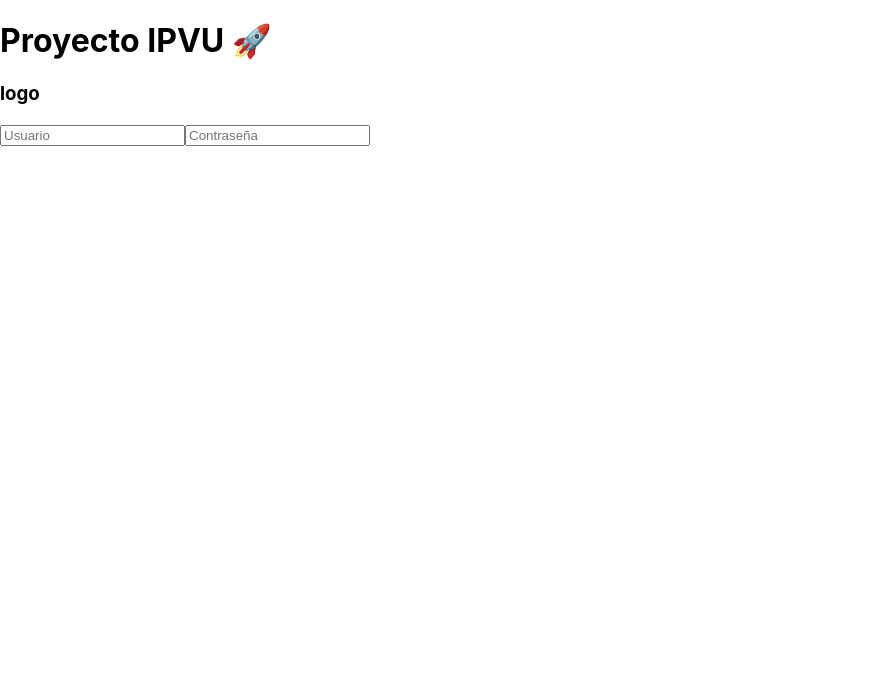
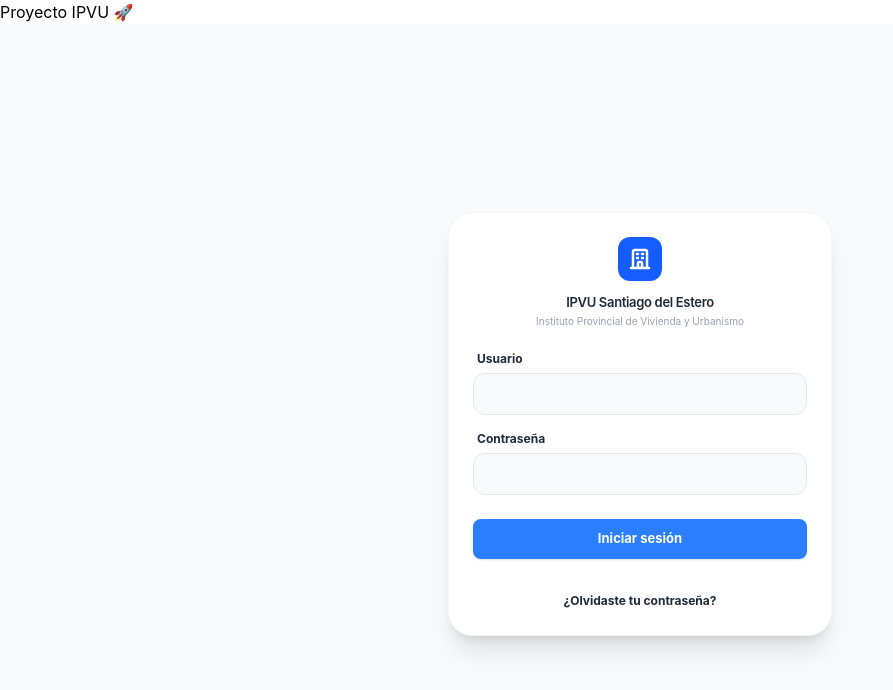
Before and after one commit to lucasdiaz7/proyecto-ipvu, a React (Create React App) app in the folder client/: page / in a window 1280 px wide. Shown: the top 690 px of the page, without its empty margins (0-893 px from the left). Built offline with nearby package versions, Linux system fonts and the light colour scheme.

Commit message:
agregando estilos a componente login

```diff
--- a/client/public/index.html
+++ b/client/public/index.html
@@ -4,6 +4,7 @@
     <meta charset="utf-8" />
     <link rel="icon" href="%PUBLIC_URL%/favicon.ico" />
     <meta name="viewport" content="width=device-width, initial-scale=1" />
+    <script src="https://cdn.jsdelivr.net/npm/@tailwindcss/browser@4"></script>
     <meta name="theme-color" content="#000000" />
     <meta
       name="description"
--- a/client/src/App.js
+++ b/client/src/App.js
@@ -1,4 +1,4 @@
-import Login from "./components/login/Login";
+import Login from "./components/login/login.jsx";
 
 function App() {
   return (
--- a/client/src/components/login/login.jsx
+++ b/client/src/components/login/login.jsx
@@ -2,12 +2,62 @@
 
 const Login = () => {
     return (
-        <div>
-            <h3>logo</h3>
-            <input type="text" placeholder='Usuario' />
-            <input type="password" placeholder='Contraseña' />
+        <div class="flex min-h-screen items-center justify-center bg-gray-50 p-4">
+
+            <div class="w-full max-w-sm rounded-3xl bg-white p-6 shadow-xl border border-gray-100">
+
+                <div class="flex flex-col items-center mb-6">
+
+                    <div class="bg-blue-600 p-2.5 rounded-xl mb-3">
+
+                        <svg class="w-6 h-6 text-white" fill="none" stroke="currentColor" viewBox="0 0 24 24" xmlns="http://www.w3.org/2000/svg">
+                            <path strokeLinecap="round" strokeLinejoin="round" strokeWidth="2.5" d="M19 21V5a2 2 0 00-2-2H7a2 2 0 00-2 2v16m14 0h2m-2 0h-5m-9 0H3m2 0h5M9 7h1m-1 4h1m4-4h1m-1 4h1m-5 10v-5a1 1 0 011-1h2a1 1 0 011 1v5m-4 0h4" />
+                        </svg>
+                    </div>
+
+
+                    <h3 class="text-gray-800 font-semibold text-[13px] tracking-tight">IPVU Santiago del Estero</h3>
+                    <p class="text-gray-400 text-[10px] mt-0.5 text-center leading-tight">
+                        Instituto Provincial de Vivienda y Urbanismo
+                    </p>
+                </div>
+
+
+                <div class="space-y-4">
+
+
+                    <div class="flex flex-col gap-1.5">
+                        <label class="text-gray-800 font-bold text-xs ml-1">Usuario</label>
+                        <input
+                            type="text"
+                            class="w-full px-3.5 py-2.5 text-sm rounded-xl border border-gray-200 bg-gray-50 focus:outline-none focus:ring-1 focus:ring-blue-400 focus:border-blue-400 focus:bg-white transition-all duration-200"
+                        />
+                    </div>
+
+
+                    <div class="flex flex-col gap-1.5">
+                        <label class="text-gray-800 font-bold text-xs ml-1">Contraseña</label>
+                        <input
+                            type="password"
+                            class="w-full px-3.5 py-2.5 text-sm rounded-xl border border-gray-200 bg-gray-50 focus:outline-none focus:ring-1 focus:ring-blue-400 focus:border-blue-400 focus:bg-white transition-all duration-200"
+                        />
+                    </div>
+
+
+                    <button class="w-full bg-blue-500 hover:bg-blue-600 text-white font-bold text-[13px] py-2.5 rounded-lg shadow-sm transition-colors duration-200 mt-2">
+                        Iniciar sesión
+                    </button>
+
+
+                    <div class="text-center mt-3">
+                        <a class="text-gray-800 font-bold text-xs hover:text-blue-600 transition-colors">
+                            ¿Olvidaste tu contraseña?
+                        </a>
+                    </div>
+                </div>
+            </div>
         </div>
-    )
+    );
 }
 
-export default Login
+export default Login;
```
Also changed, not shown: client/tailwind.config.js (added).
